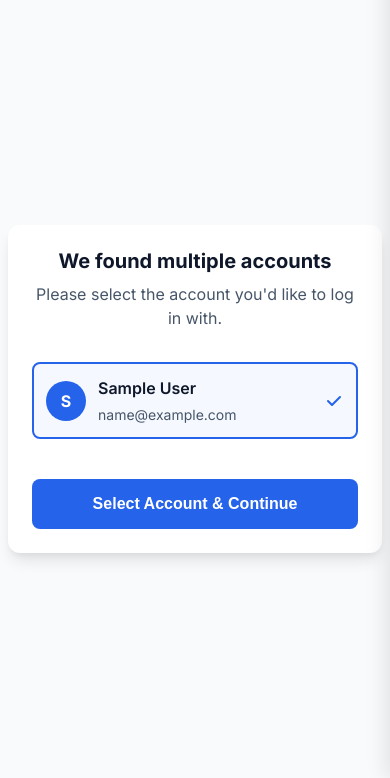
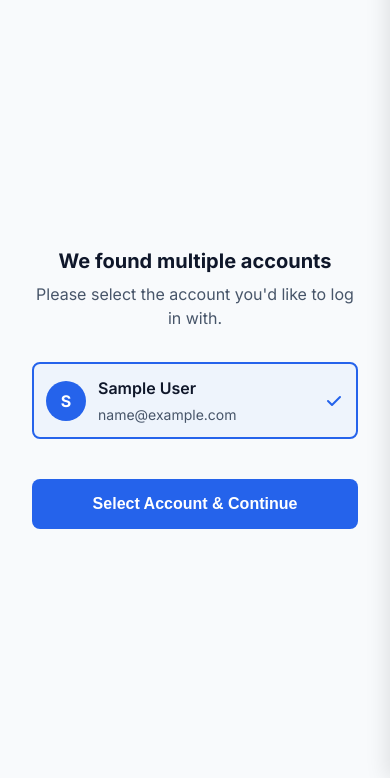
Before and after one commit to amitkr-rana/om-engineers-flask, a Flask app: template templates/account_selection.html in a window 390 px wide. Shown: the part 65-843 px from the top of the page. Run offline with Flask 3, Linux system fonts and the light colour scheme; tables that the repository leaves empty hold one stand-in row (values such as "Sample post"); the template is opened without the code that fills it: values that come from a table or form of the project are taken from there, most other values are stand-ins (such as "Sample title", 1, 10 or a date in 2020).

Commit message:
Fixed  account selection layout

```diff
--- a/templates/account_selection.html
+++ b/templates/account_selection.html
@@ -65,10 +65,7 @@
 .selection-container {
     width: 100%;
     max-width: 400px;
-    background: var(--white);
-    border-radius: var(--border-radius-xl);
     padding: var(--space-8);
-    box-shadow: var(--shadow-lg);
 }
 
 .selection-header {
@@ -285,7 +282,6 @@
 
     .selection-container {
         padding: var(--space-6);
-        border-radius: var(--border-radius-lg);
     }
 
     .selection-title {
```
Also changed, not shown: om_engineers.db.
